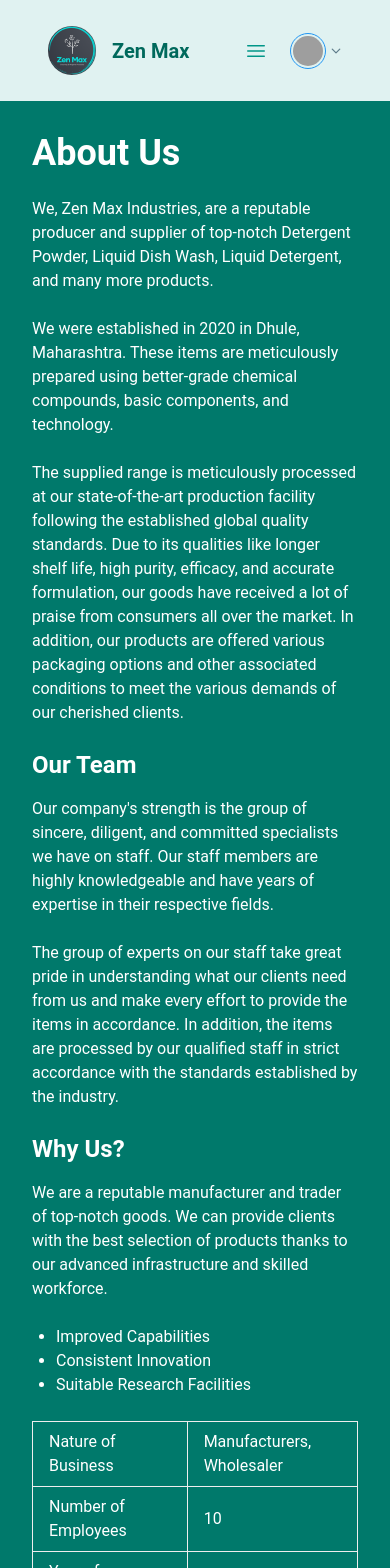
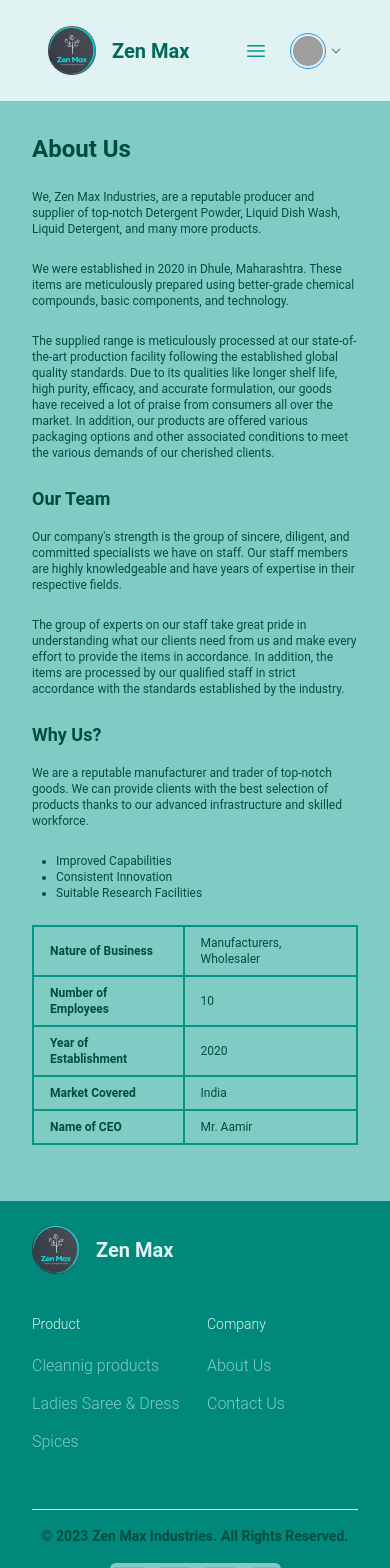
Before and after one commit to AnsariYasirArfat/Ecommerce-FullStack-Project, a React (Vite) app in the folder client/: page /about in a window 390 px wide. Shown: the top 1568 px of the page. Built offline with nearby package versions, Linux system fonts and the light colour scheme; grey boxes are pictures that could not be loaded.

Commit message:
About page style & responsive updated

```diff
--- a/client/src/Components/AboutUs.jsx
+++ b/client/src/Components/AboutUs.jsx
@@ -1,8 +1,11 @@
 const AboutUs = () => {
   return (
-    <div className="bg-teal-700 p-8">
-      <div className="max-w-2xl mx-auto text-white">
-        <h1 className="text-4xl font-bold mb-6">About Us</h1>
+    <div className="bg-teal-200 p-8">
+      <div className="max-w-4xl mx-auto text-teal-900">
+        <h1 className="text-2xl sm:text-3xl lg:text-4xl font-bold mb-6">
+          About Us
+        </h1>
+        <div className="text-xs sm:text-sm lg:text-base">
           <p className="mb-6">
             We, Zen Max Industries, are a reputable producer and supplier of
             top-notch Detergent Powder, Liquid Dish Wash, Liquid Detergent, and
@@ -19,27 +22,36 @@ const AboutUs = () => {
             standards. Due to its qualities like longer shelf life, high purity,
             efficacy, and accurate formulation, our goods have received a lot of
             praise from consumers all over the market. In addition, our products
-          are offered various packaging options and other associated conditions
-          to meet the various demands of our cherished clients.
+            are offered various packaging options and other associated
+            conditions to meet the various demands of our cherished clients.
           </p>
-        <h2 className="text-2xl font-bold mb-4">Our Team</h2>
+        </div>
+        <h2 className="text-lg sm:text-xl lg:text-2xl font-bold mb-4">
+          Our Team
+        </h2>
+        <div className="text-xs sm:text-sm lg:text-base">
           <p className="mb-6">
             Our company&apos;s strength is the group of sincere, diligent, and
             committed specialists we have on staff. Our staff members are highly
-          knowledgeable and have years of expertise in their respective fields.
+            knowledgeable and have years of expertise in their respective
+            fields.
           </p>
           <p className="mb-6">
             The group of experts on our staff take great pride in understanding
             what our clients need from us and make every effort to provide the
             items in accordance. In addition, the items are processed by our
-          qualified staff in strict accordance with the standards established by
-          the industry.
+            qualified staff in strict accordance with the standards established
+            by the industry.
           </p>
-        <h2 className="text-2xl font-bold mb-4">Why Us?</h2>
+        </div>
+        <h2 className="text-lg sm:text-xl lg:text-2xl font-bold mb-4">
+          Why Us?
+        </h2>
+        <div className="text-xs sm:text-sm lg:text-base">
           <p className="mb-6">
-          We are a reputable manufacturer and trader of top-notch goods. We can
-          provide clients with the best selection of products thanks to our
-          advanced infrastructure and skilled workforce.
+            We are a reputable manufacturer and trader of top-notch goods. We
+            can provide clients with the best selection of products thanks to
+            our advanced infrastructure and skilled workforce.
           </p>
           <ul className="mb-6 list-disc pl-6">
             <li>Improved Capabilities</li>
@@ -49,27 +61,42 @@ const AboutUs = () => {
           <table className="w-full mb-6">
             <tbody>
               <tr>
-              <td className="border px-4 py-2">Nature of Business</td>
-              <td className="border px-4 py-2">Manufacturers, Wholesaler</td>
+                <td className="border-2 border-teal-500 px-4 py-2 font-bold">
+                  Nature of Business
+                </td>
+                <td className="border-2 border-teal-500 px-4 py-2">
+                  Manufacturers, Wholesaler
+                </td>
               </tr>
               <tr>
-              <td className="border px-4 py-2">Number of Employees</td>
-              <td className="border px-4 py-2">10</td>
+                <td className="border-2 border-teal-500 px-4 py-2 font-bold">
+                  Number of Employees
+                </td>
+                <td className="border-2 border-teal-500 px-4 py-2">10</td>
               </tr>
               <tr>
-              <td className="border px-4 py-2">Year of Establishment</td>
-              <td className="border px-4 py-2">2020</td>
+                <td className="border-2 border-teal-500 px-4 py-2 font-bold">
+                  Year of Establishment
+                </td>
+                <td className="border-2 border-teal-500 px-4 py-2">2020</td>
               </tr>
               <tr>
-              <td className="border px-4 py-2">Market Covered</td>
-              <td className="border px-4 py-2">India</td>
+                <td className="border-2 border-teal-500 px-4 py-2 font-bold">
+                  Market Covered
+                </td>
+                <td className="border-2 border-teal-500 px-4 py-2">India</td>
               </tr>
               <tr>
-              <td className="border px-4 py-2">Name of CEO</td>
-              <td className="border px-4 py-2">Mr. Aamir</td>
+                <td className="border-2 border-teal-500 px-4 py-2 font-bold">
+                  Name of CEO
+                </td>
+                <td className="border-2 border-teal-500 px-4 py-2">
+                  Mr. Aamir
+                </td>
               </tr>
             </tbody>
           </table>
+        </div>
       </div>
     </div>
   );
```
Lines whose indentation alone changed are shown as unchanged.
